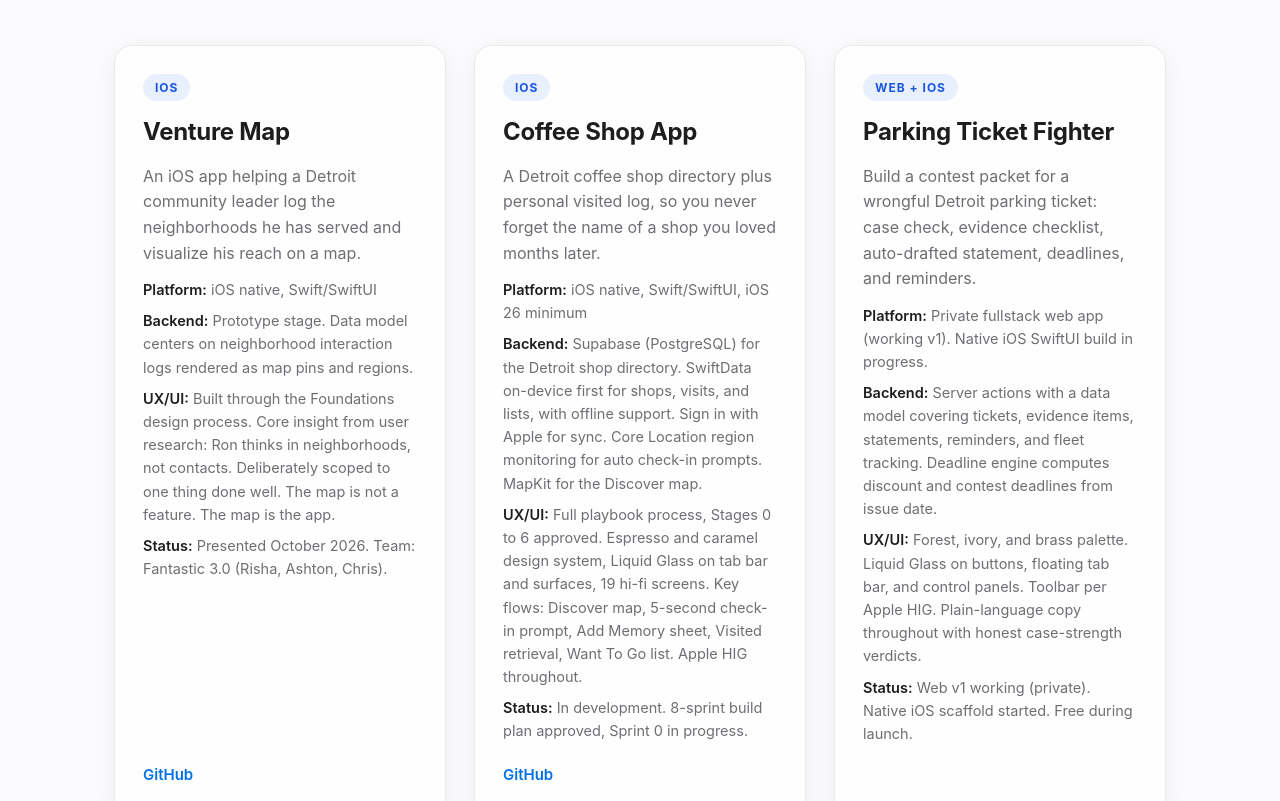
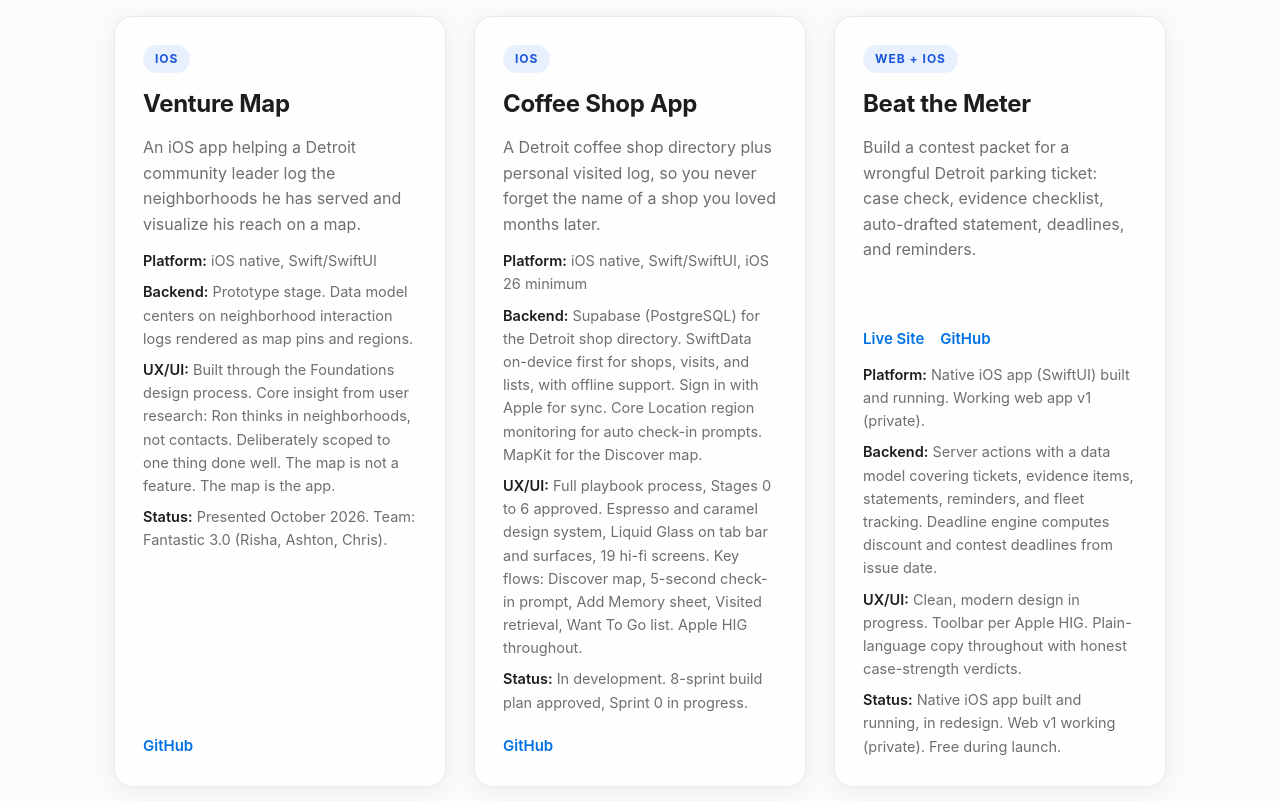
Before and after one commit to RISHAOFFICIAL/portfolio, a plain HTML site: page index.html in a window 1280 px wide. Shown: the part 869-1670 px from the top of the page. Drawn offline with Linux system fonts and the light colour scheme.

Commit message:
Update portfolio: Beat the Meter rename, add links, remove AI mentions
- Parking Ticket Fighter renamed to Beat the Meter with current status
- Added Live Site and GitHub links to Beat the Meter card
- Added GitHub link to CursiveFlow card
- Removed AI mentions from hero bio and skills (per standing rule)

```diff
--- a/index.html
+++ b/index.html
@@ -36,7 +36,7 @@
     <p class="hero-eyebrow">Detroit, Michigan</p>
     <h1>Risha Alexis</h1>
     <p class="hero-title">iOS Developer</p>
-    <p class="hero-bio">I build iOS apps with Swift and SwiftUI, using AI as a pair programmer to ship faster. Apple Developer Academy Foundations graduate. Founder of Lexis Sapphire Studio.</p>
+    <p class="hero-bio">I build iOS apps with Swift and SwiftUI. Apple Developer Academy Foundations graduate. Founder of Lexis Sapphire Studio.</p>
     <div class="hero-buttons">
       <a href="https://github.com/RISHAOFFICIAL" class="btn btn-primary" target="_blank" rel="noopener">GitHub</a>
       <a href="https://linkedin.com/in/erishasmith" class="btn btn-secondary" target="_blank" rel="noopener">LinkedIn</a>
@@ -86,13 +86,17 @@
 
       <article class="card">
         <div class="card-badge">Web + iOS</div>
-        <h3>Parking Ticket Fighter</h3>
+        <h3>Beat the Meter</h3>
         <p class="card-oneline">Build a contest packet for a wrongful Detroit parking ticket: case check, evidence checklist, auto-drafted statement, deadlines, and reminders.</p>
+        <div class="card-links">
+          <a href="https://rishaofficial.github.io/parking-ticket-fighter-landing-page/" target="_blank" rel="noopener">Live Site</a>
+          <a href="https://github.com/RISHAOFFICIAL/parking-ticket-fighter-ios" target="_blank" rel="noopener">GitHub</a>
+        </div>
         <div class="card-meta">
-          <span><strong>Platform:</strong> Private fullstack web app (working v1). Native iOS SwiftUI build in progress.</span>
+          <span><strong>Platform:</strong> Native iOS app (SwiftUI) built and running. Working web app v1 (private).</span>
           <span><strong>Backend:</strong> Server actions with a data model covering tickets, evidence items, statements, reminders, and fleet tracking. Deadline engine computes discount and contest deadlines from issue date.</span>
-          <span><strong>UX/UI:</strong> Forest, ivory, and brass palette. Liquid Glass on buttons, floating tab bar, and control panels. Toolbar per Apple HIG. Plain-language copy throughout with honest case-strength verdicts.</span>
-          <span><strong>Status:</strong> Web v1 working (private). Native iOS scaffold started. Free during launch.</span>
+          <span><strong>UX/UI:</strong> Clean, modern design in progress. Toolbar per Apple HIG. Plain-language copy throughout with honest case-strength verdicts.</span>
+          <span><strong>Status:</strong> Native iOS app built and running, in redesign. Web v1 working (private). Free during launch.</span>
         </div>
       </article>
 
@@ -136,6 +140,9 @@
           <span><strong>Backend:</strong> Next.js fullstack. TensorFlow.js for handwriting recognition. Supabase for data. Stripe for the Pro tier.</span>
           <span><strong>UX/UI:</strong> Gamified literacy concept with Duolingo-style progression applied to cursive. Free tier covers the full alphabet and the Preamble. Pro unlocks all founding documents, the Decoder game, and classroom tools.</span>
           <span><strong>Status:</strong> Built June 2026.</span>
+        </div>
+        <div class="card-links">
+          <a href="https://github.com/RISHAOFFICIAL/CursiveFlow" target="_blank" rel="noopener">GitHub</a>
         </div>
       </article>
 
@@ -256,10 +263,6 @@
         <p>Apple Human Interface Guidelines, Liquid Glass, Figma, Wireframing, Prototyping</p>
       </div>
       <div class="skill-group">
-        <h3>AI-Assisted Building</h3>
-        <p>AI pair programming, rapid prototyping, prompt-driven development</p>
-      </div>
-      <div class="skill-group">
         <h3>Certifications</h3>
         <p>Apple Developer Academy Foundations Program (2026), WCCCD Mobile Application Certificate (2021), WCCCD Networking+ Certificate (2020)</p>
       </div>
```
